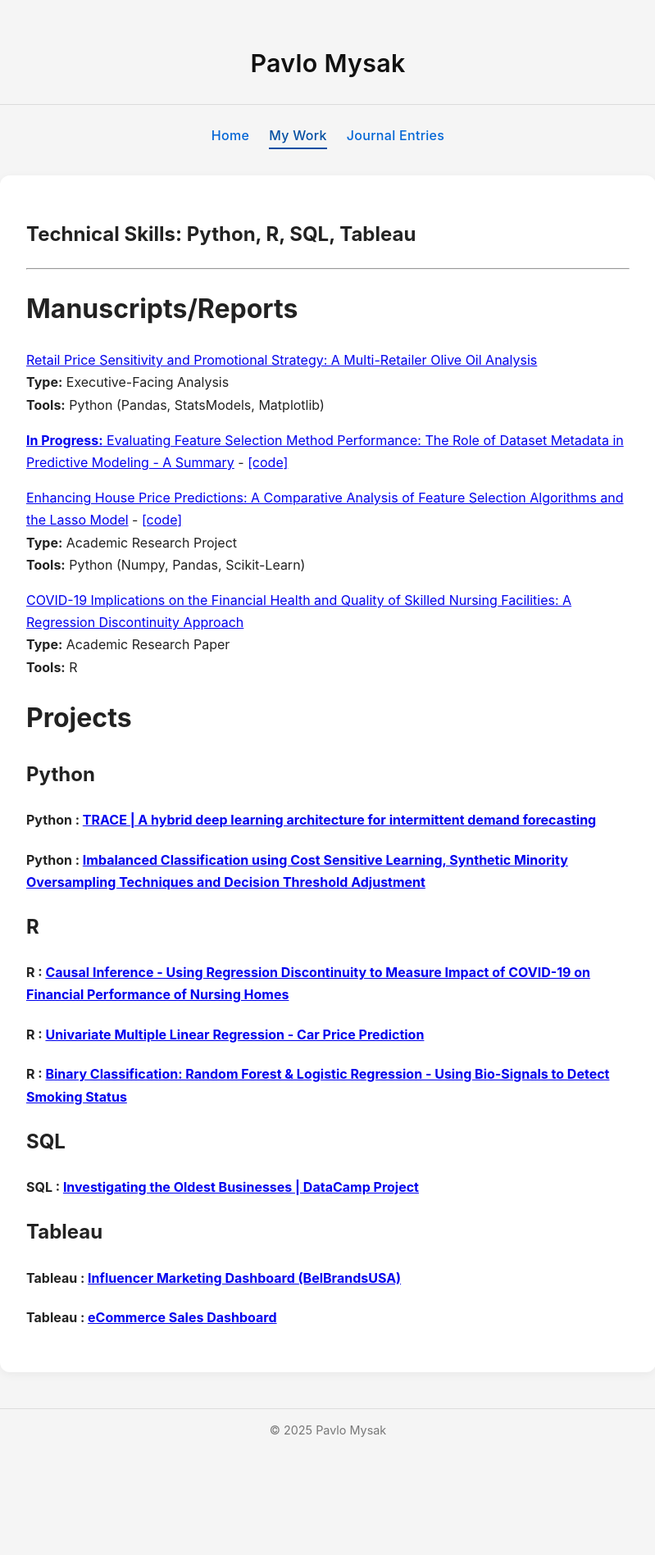
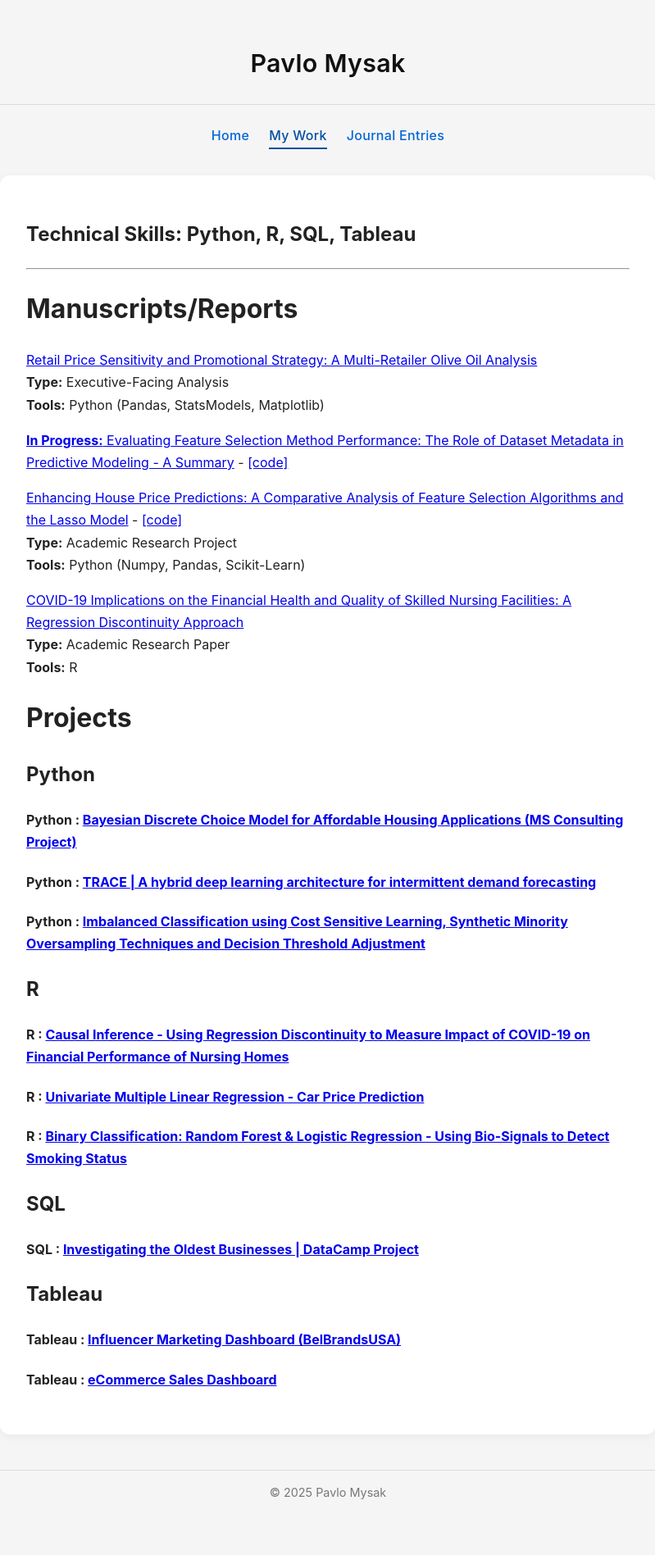
Before and after one commit to pavlomysak/pavlomysak.github.io, a Jekyll site: the page built from my-work.md, in a window 1280 px wide. Shown: the whole page at 82% size, without its empty margins (240-1039 px from the left). Built offline with Jekyll 4.4.1, drawn with Linux system fonts in a browser that asks for light colours; before the commit the page ends 1822 px from its top, so only the background shows below that.

Commit message:
Add project link for Bayesian Discrete Choice Model

```diff
--- a/my-work.md
+++ b/my-work.md
@@ -28,6 +28,7 @@ permalink: /my-work/
 # Projects
 
 ## Python
+#### Python : [Bayesian Discrete Choice Model for Affordable Housing Applications (MS Consulting Project)](CHAPA_Bayesian_Model.html)
 #### Python : [TRACE | A hybrid deep learning architecture for intermittent demand forecasting](https://github.com/pavlomysak/TRACE-forecasting/tree/main)
 #### Python : [Imbalanced Classification using Cost Sensitive Learning, Synthetic Minority Oversampling Techniques and Decision Threshold Adjustment](Imbalanced Classification Project (Machine Failures).html)
 
```
